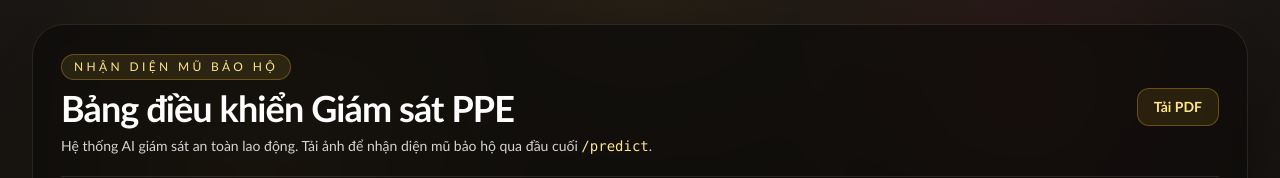
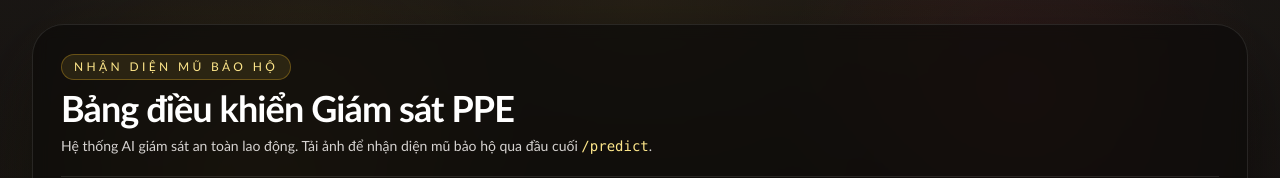
Before and after one commit to khoithetran/Graduation_project, a React (Vite) app in the folder frontend/: page / in a window 1280 px wide. Shown: the top 178 px of the page. Built offline with nearby package versions, Linux system fonts and the light colour scheme; no server answers.

Commit message:
fix(report): proper image aspect ratio, class labels in Vietnamese, rename PDF file, remove header button

```diff
--- a/frontend/src/App.tsx
+++ b/frontend/src/App.tsx
@@ -1,7 +1,6 @@
 import { useState } from 'react';
 
 import appText from './content/app-text.vi.json';
-import { API_BASE } from './services/api';
 import { ImageDetection } from './components/ImageDetection';
 import { VideoTracking } from './components/VideoTracking';
 import { LiveStream } from './components/LiveStream';
@@ -16,30 +15,6 @@ const TAB_LABELS: Record<Tab, string> = {
 
 function App() {
   const [activeTab, setActiveTab] = useState<Tab>('image');
-  const [isDownloading, setIsDownloading] = useState(false);
-
-  const handleDownloadPdf = async () => {
-    setIsDownloading(true);
-    try {
-      const res = await fetch(`${API_BASE}/api/report/download?hours=4`);
-      if (!res.ok) {
-        const err = await res.json().catch(() => ({ detail: `HTTP ${res.status}` }));
-        alert(err.detail ?? 'Không thể tải PDF.');
-        return;
-      }
-      const blob = await res.blob();
-      const url = URL.createObjectURL(blob);
-      const a = document.createElement('a');
-      a.href = url;
-      a.download = `bao_cao_${new Date().toISOString().slice(0, 16).replace(/[T:]/g, '_')}.pdf`;
-      a.click();
-      URL.revokeObjectURL(url);
-    } catch {
-      alert('Không thể kết nối backend.');
-    } finally {
-      setIsDownloading(false);
-    }
-  };
 
   return (
     <div className="min-h-screen bg-app-pattern text-stone-100">
@@ -50,18 +25,9 @@ function App() {
             <p className="mb-2 inline-flex rounded-full border border-amber-400/30 bg-amber-300/10 px-3 py-1 text-xs uppercase tracking-[0.28em] text-amber-200">
               {appText.header.badge}
             </p>
-            <div className="flex items-start justify-between gap-4">
-              <h1 className="text-3xl font-semibold tracking-tight text-white md:text-4xl">
-                {appText.header.title}
-              </h1>
-              <button
-                onClick={handleDownloadPdf}
-                disabled={isDownloading}
-                className="flex-shrink-0 rounded-xl border border-amber-400/30 bg-amber-400/10 px-4 py-2 text-sm font-semibold text-amber-200 transition hover:bg-amber-400/20 disabled:opacity-40"
-              >
-                {isDownloading ? '...' : appText.report.downloadPdf}
-              </button>
-            </div>
+            <h1 className="text-3xl font-semibold tracking-tight text-white md:text-4xl">
+              {appText.header.title}
+            </h1>
             <p className="mt-2 max-w-2xl text-sm text-stone-300">
               {appText.header.description.split('/predict')[0]}
               <span className="font-mono text-amber-200">/predict</span>.
```
Also changed, not shown: 2 other files (tests, documents, lock files or other folders).
